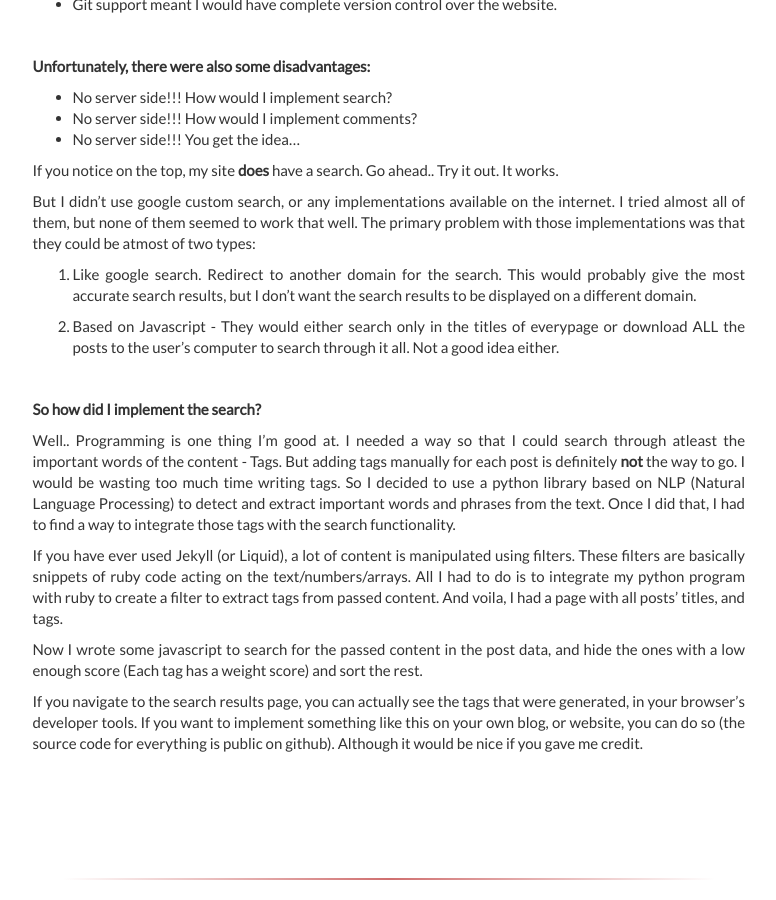
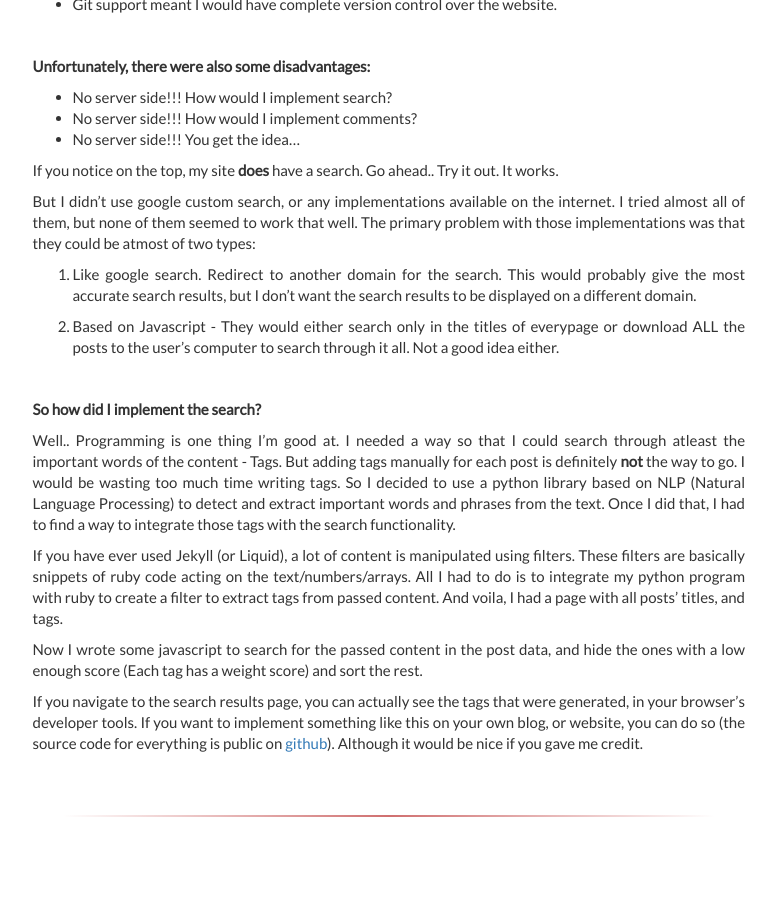
Before and after one commit to pallavagarwal07/pallavagarwal07.github.io, a Jekyll site: the page built from algo/index.md, in a window 1280 px wide and 900 px high, scrolled down 631 px. Shown: the whole window, without its empty margins (300-1076 px from the left). Built offline with Jekyll 4.4.1, drawn with Linux system fonts in a browser that asks for light colours; Markdown is read by kramdown in place of the engine named in the settings; comment, search, counter and statistics services are not loaded; after the commit the page ends 1488 px from its top, so only the background shows below that; some of the changed text lies outside the part shown.

```diff
--- a/_layouts/default.html
+++ b/_layouts/default.html
@@ -56,7 +59,15 @@
             <div class="col-sm-3" id="recent">
                 <h4>RECENT POSTS</h4>
                 <ul class="nav nav-pills nav-stacked">
-                    {% for post in site.posts %}
+                    {% for post in site.tags.post %}
+                    <li>
+                        <a href="{{ post.url }}" class="color_change">{{ post.title | truncatewords:6}}</a>
+                    </li>
+                    {% endfor %}
+                </ul>
+                <h4>RECENT TIPS</h4>
+                <ul class="nav nav-pills nav-stacked">
+                    {% for post in site.tags.tip %}
                     <li>
                         <a href="{{ post.url }}" class="color_change">{{ post.title | truncatewords:6}}</a>
                     </li>
@@ -72,7 +83,13 @@
                         {{content}}
                     </div>
                 </div>
-                <hr />
+                <hr /><br />
+                <span class='st_sharethis_large' displayText='ShareThis'></span>
+                <span class='st_facebook_large' displayText='Facebook'></span>
+                <span class='st_twitter_large' displayText='Tweet'></span>
+                <span class='st_googleplus_large' displayText='Google +'></span>
+                <span class='st_linkedin_large' displayText='LinkedIn'></span>
+                <span class='st_pinterest_large' displayText='Pinterest'></span>
                 <div id="disqus_thread"></div>
                 <script type="text/javascript">
 /* * * CONFIGURATION VARIABLES * * */
--- a/algo/index.md
+++ b/algo/index.md
@@ -94,7 +94,6 @@ If you navigate to the search results page, you can actually see
 the tags that were generated, in your browser's developer tools.
 If you want to implement something like this on your own blog,
 or website, you can do so (the source code for everything is public on
-github). Although it would be nice if you gave me credit.
+[github](http://github.com/pallavagarwal07)). Although it would be nice if you gave me credit.
 
-<br /><br />
-<br /><br />
+<br />
```
Also changed, not shown: other parts of _layouts/default.html (+3 -0 lines), _posts/2015-06-18-IIT-Kanpur.md (+1 -0 lines), _posts/2015-06-26-Linuxbrew.md (+1 -0 lines), _posts/2015-06-30-Mouse-with-vim.md (added, +33 -0 lines).
